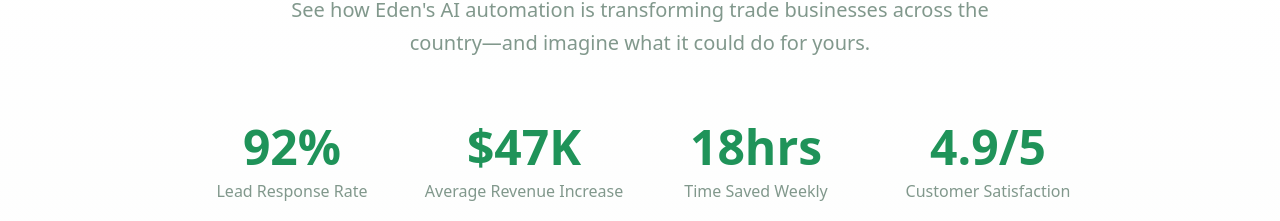
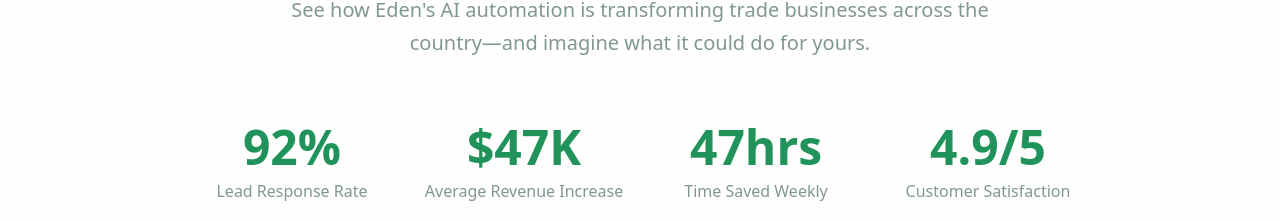
Before and after one commit to alexfroim/eden-grow-flow, a React (Vite) app: page / in a window 1280 px wide. Shown: the part 3017-3238 px from the top of the page. Built offline with nearby package versions, Linux system fonts and the light colour scheme.

Commit message:
Update stats to 47
Update the "Time Saved Weekly" stat from "18hrs" to "47hrs" to reflect updated data.

```diff
--- a/src/components/Results.tsx
+++ b/src/components/Results.tsx
@@ -28,7 +28,7 @@ const testimonials = [
 const stats = [
   { number: "92%", label: "Lead Response Rate" },
   { number: "$47K", label: "Average Revenue Increase" },
-  { number: "18hrs", label: "Time Saved Weekly" },
+  { number: "47hrs", label: "Time Saved Weekly" },
   { number: "4.9/5", label: "Customer Satisfaction" }
 ];
 
```
